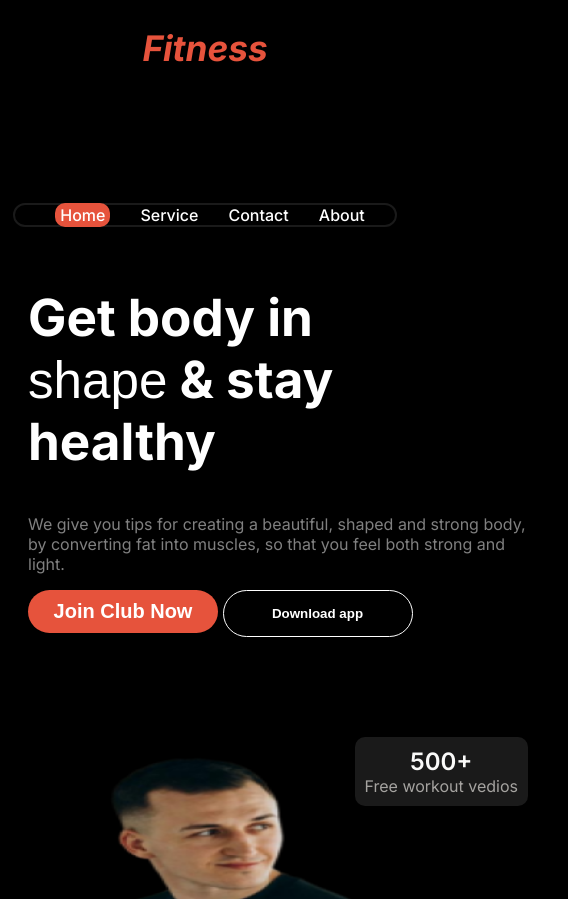
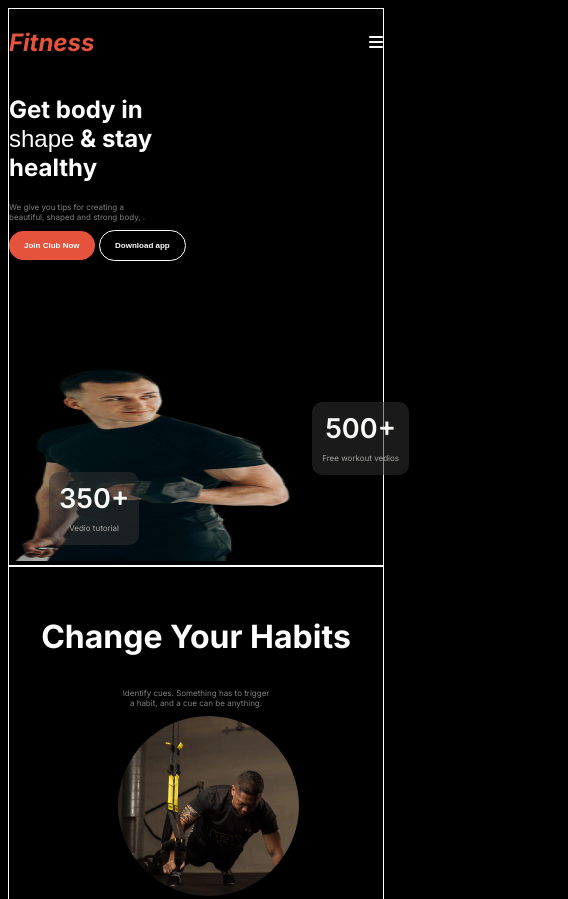
Before and after one commit to Alimul117/Fitness-1, a plain HTML site: page index.html in a window 390 px wide. Shown: the top 899 px of the page, 568 px wide, since content can reach past the window. Drawn offline with Linux system fonts and the light colour scheme; a web font is replaced by a local one.

Commit message:
six commit

```diff
--- a/index.html
+++ b/index.html
@@ -5,6 +5,7 @@
     <meta name="viewport" content="width=device-width, initial-scale=1.0">
     <title>Fitness</title>
    <link rel="stylesheet" href="style/fitness.css">
+   <link rel="stylesheet" href="https://cdnjs.cloudflare.com/ajax/libs/font-awesome/6.6.0/css/all.min.css" />
    <style>
     table{
         border-collapse: collapse;
@@ -26,28 +27,29 @@
     <header class="container">
         <nav class="navber display-flex">
             <h3><span class="band">Fitness</span></h3>
-            <ul class="nav-links display-flex">
+            <ul class="nav-links display-flex  ">
                 <li class="nav-item"><a href="" class="nav-link home">Home</a></li>
                 <li class="nav-item"><a href="" class="nav-link text-colour">Service</a></li>
                 <li class="nav-item"><a href="" class="nav-link text-colour">Contact</a></li>
                 <li class="nav-item"><a href="" class="nav-link text-colour">About</a></li>
 
             </ul>
-
+            <i class="fa-solid fa-bars icon"></i>
         </nav>
-        <div class="banner display-flex">
+        <div class="banner display-flex  ">
             <div class="write">
                 <h2 class="banner-title">Get body in <br><span class="font">shape</span> & stay <br>healthy</h2>
-                <p class="paragrahp-colour">We give you tips for creating a beautiful, shaped and strong body, by converting fat into muscles, so that you feel both strong and light.</p>
+                <p class="paragrahp-colour">We give you tips for creating a <br>beautiful, shaped and strong body,  .</p>
                 <button class="btn-primary">Join Club Now</button>
                 <button class="btn">Download app</button>
             </div>
             <div class="card">
+                <img class="photo" src="images/Images 2.png" alt="">
                 <div class=" badge-2 tutorial ">
                     <span class="experiance">500+</span><br>
                     <span class="vedio">Free workout vedios</span>
                 </div>
-                <img class="photo" src="images/Images 2.png" alt="">
+
                 <div class="vedio-badge">
                    <div class="tutorial">
                     <span class="experiance">350+</span><br>
@@ -61,11 +63,11 @@
 
         </div>
     </header>
-    <main class="container">
+    <main class="container ">
         <section class="section">
             <div class="text">
                 <h3 class="main-title">Change Your Habits</h3>
-                <p class="paragrahp-colour">Identify cues. Something has to trigger a habit, and a cue can be anything.</p>
+                <p class="paragrahp-colour">Identify cues. Something has to trigger <br>a habit, and a cue can be anything.</p>
             </div>
             <div class="facts-container">
               <div class="fact-card-">
@@ -106,7 +108,7 @@
                 </div>
             </div>
         </section>
-        <section>
+        <section class="">
              <div class="text">
                 <h3 class="bmi">BMI Calculator</h3>
                 <p class="paragrahp-colour">Body Mass Index calculator gives out the BMI value and categorizes BMI based <br> on provided information from WHO and CDC for both adults and children.</p>
@@ -119,8 +121,8 @@
                     <table>
                         <thead>
                             <tr>
-                                <th>BMI </th>
-                                <th>Weight Status</th>
+                                <th class="font-2">BMI </th>
+                                <th class="font-2">Weight Status</th>
                             </tr>
                         </thead>
                         <tbody>
@@ -168,7 +170,7 @@
                 </div>
             </div>
         </section>
-        <section>
+        <section class="">
             <div class="text">
                 <h3 class="chart">Meet Our Team</h3>
                 <p class="paragrahp-colour"> customers and clients get to know the people they might be working with</p>
@@ -224,7 +226,7 @@
         </section>
 
     </main>
-    <footer>
+    <footer class="">
         <section class="bg-3 section">
             <div class="service">
                 <div>
--- a/style/fitness.css
+++ b/style/fitness.css
@@ -98,7 +98,7 @@
     color:rgba(255, 255, 255, 1) ;
     background-color: black;
     border-radius: 30px;
-    padding: 15px 20px;
+    padding: 10px 15px;
     font: size 1.25rem;
     font-weight: 600;
     border: 1px solid white;
@@ -159,8 +159,8 @@
     background-color: rgba(48, 48, 48, 0.54);
     border: none;
    position: absolute;
-   top: 100;
-   right: 0;
+   top: 20%;
+   right: 0%;
    border-radius: 10px;
 
 }
@@ -169,8 +169,8 @@
     background-color: rgba(48, 48, 48, 0.54);
     border: none;
     position: absolute;
-    bottom: 0;
-    left: 0;
+    bottom: 10%;
+    left: 10%;
     border-radius: 10px;
 }
 .tutorial{
@@ -207,6 +207,7 @@
 }
 .card{
     position: relative;
+    width: 700px;
 }
 .run{
     color: rgba(255, 255, 255, 1);
@@ -250,6 +251,9 @@
     margin-bottom: 10px;
 
 
+}
+.icon{
+    display: none !important;
 }
 .backgrownd{
     color: rgba(255, 255, 255, 0.6);
@@ -310,25 +314,74 @@
 
 
  @media screen and (max-width: 576px) {
-    .navber{
-        flex-direction: column;
-        max-width: 500px;
-        margin-left: 20px;
-        text-align: center;
+    .band{
+        font-size: 1.5rem;
+    }
+    .banner-title{
+        font-size: 1.5rem;
+    }
+    .paragrahp-colour{
+        font-size: 0.5rem;
+    }
+    .chart{
+        font-size: 1rem;
+    }
+    .btn-primary, .btn{
+        font-size: 0.5rem;
+        width: auto;
+
+    }
+
+    .experiance{
+        font-size: 1.7rem;
+    }
+    .vedio{
+        font-size: 0.5rem;
+    }
+    .main-title{
+        font-size: 2rem;
+    }
+    .run{
+        font-size: 2rem;
+    }
+    .bmi{
+        font-size: 1rem;
+    }
+    .font-2{
+        font-size: 1rem;
+    }
+    .teacher{
+        font-size: 0.8rem;
+    }
+    .band-2{
+        font-size: 2rem;
+    }
+    .navber {
+         max-width: 400px;
     }
     .nav-links{
-
+        display: none;
+    }
+    .icon{
+        display: block!important;
+        color: rgba(255, 255, 255, 1);
     }
     .banner, .facts-container{
         flex-direction: column;
-        width: 500px;
-        margin-left: 20px;
+        width: 400px;
+
+    }
+    .card{
+        width: 100%;
+
+    }
+    .photo{
+        height: 200px;
+        width: 300px;
     }
     .index{
         flex-direction: column;
-       width: 500px;
-        margin-left: 20px;
-        gap: 30px;
+       gap: 30px;
 
     }
     .backgrownd{
@@ -336,19 +389,27 @@
     }
     .bg{
         gap: 30px;
+        width: 400px;
+    }
+    .run-2{
+        width: 300px;
     }
     .trainer{
         grid-template-columns: repeat(1,1fr);
+    }
+    .container{
+        width: 100%;
+        border: 1px solid white;
     }
 
 
     .service{
         flex-direction: column;
-        text-align: center;
-        max-width: 500px;
-        margin-left: 20px;
         gap: 30px;
     }
 
 
     }
+    .hidden{
+        display: none;
+    }
```
